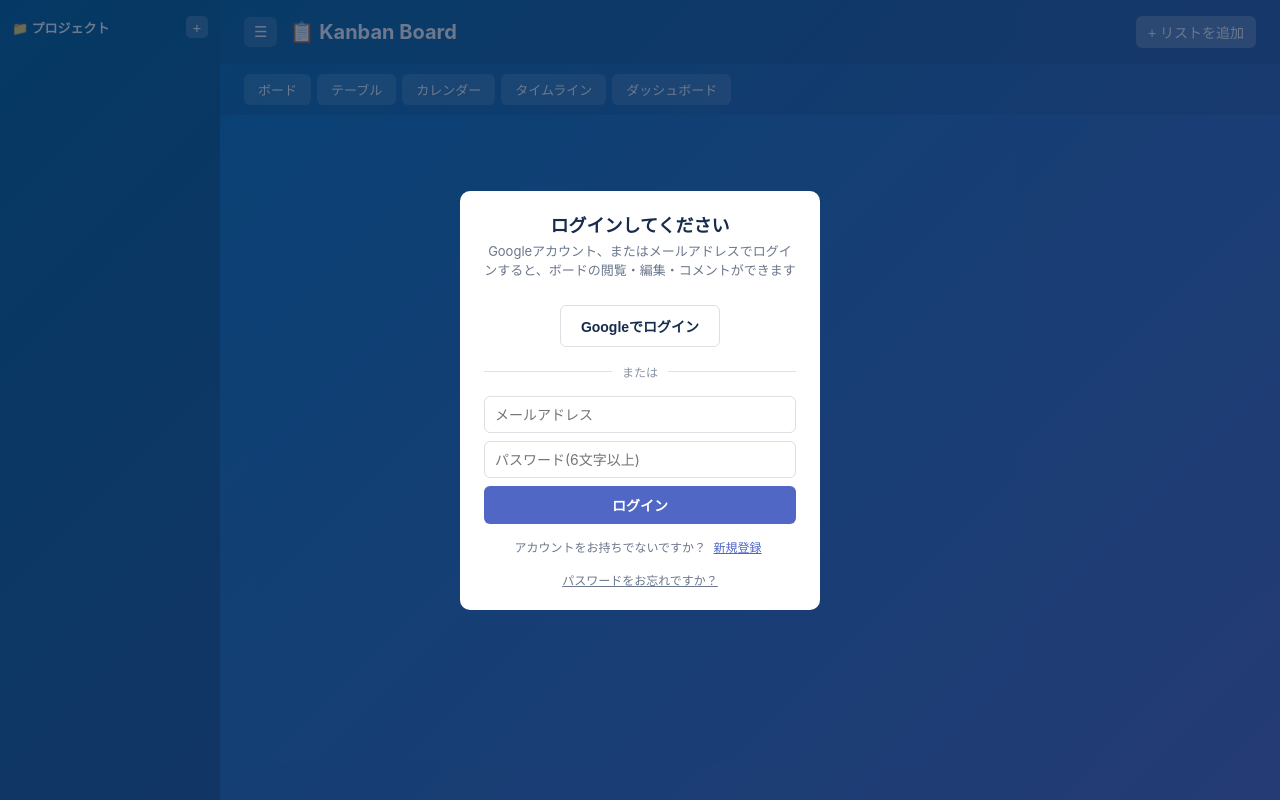
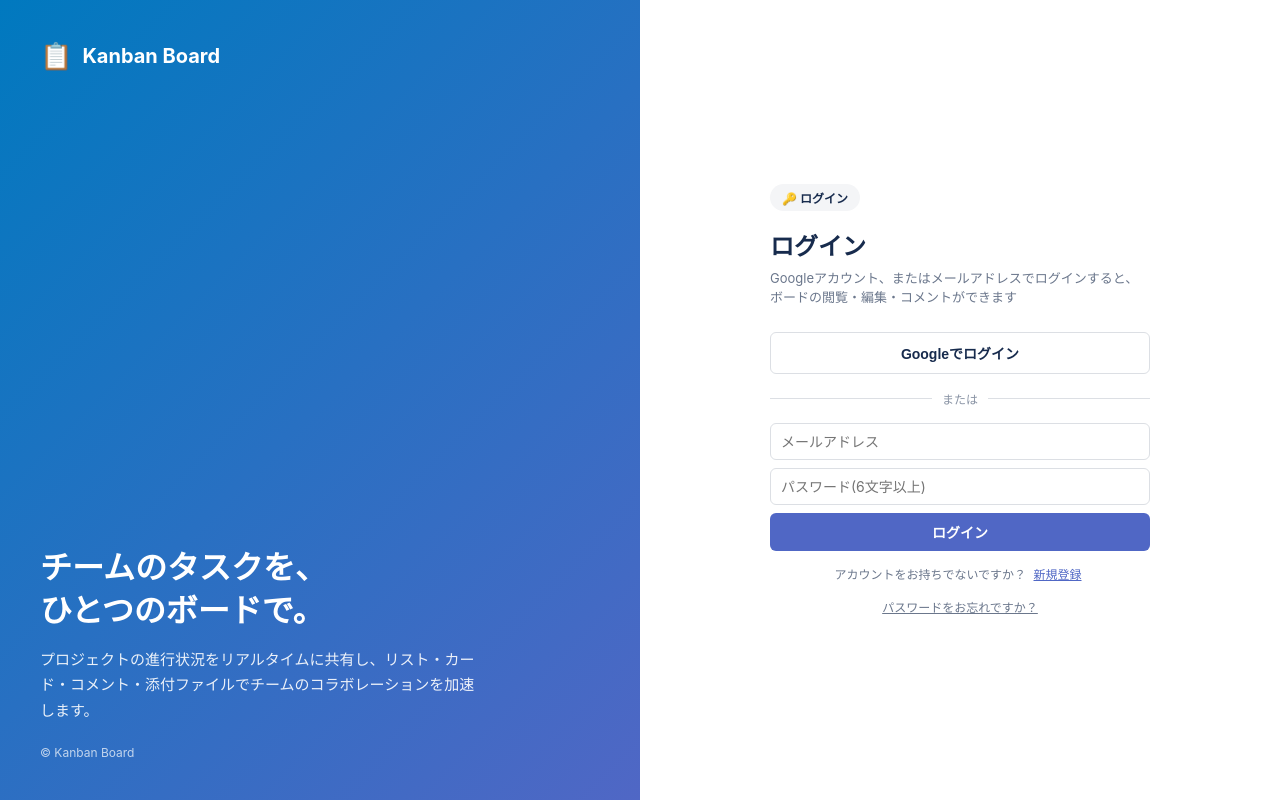
Before and after one commit to kazunorikobe2-ship-it/todo-app, a plain HTML site: page index.html in a window 1280 px wide. Drawn offline with Linux system fonts and the light colour scheme; no server answers.

Commit message:
Redesign login screen as a full-page 2-column layout (visual + form) in plain HTML/CSS

```diff
--- a/index.html
+++ b/index.html
@@ -53,10 +53,29 @@
   </div>
 
   <!-- ログインモーダル（未ログインだとボードは操作不可） -->
-  <div id="auth-modal" class="modal-overlay">
-    <div class="modal-content small auth-content">
-      <h2>ログインしてください</h2>
+  <div id="auth-modal" class="auth-page">
+    <div class="auth-visual">
+      <div class="auth-visual-overlay">
+        <div class="auth-brand">
+          <span class="auth-brand-icon">📋</span>
+          <span class="auth-brand-name">Kanban Board</span>
+        </div>
+        <div class="auth-visual-bottom">
+          <h1>チームのタスクを、<br />ひとつのボードで。</h1>
+          <p>
+            プロジェクトの進行状況をリアルタイムに共有し、リスト・カード・コメント・添付ファイルでチームのコラボレーションを加速します。
+          </p>
+          <div class="auth-visual-footer">© Kanban Board</div>
+        </div>
+      </div>
+    </div>
+
+    <div class="auth-form-side">
+      <div class="auth-form-inner">
+        <div class="auth-badge">🔑 ログイン</div>
+        <h2>ログイン</h2>
         <p class="modal-sub">Googleアカウント、またはメールアドレスでログインすると、ボードの閲覧・編集・コメントができます</p>
+
         <button id="google-login-btn" class="google-btn">Googleでログイン</button>
 
         <div class="auth-divider"><span>または</span></div>
@@ -71,6 +90,7 @@
             <button id="email-auth-toggle-btn" class="link-btn">新規登録</button>
           </p>
           <button id="email-auth-forgot-btn" class="link-btn small">パスワードをお忘れですか？</button>
+        </div>
       </div>
     </div>
   </div>
--- a/style.css
+++ b/style.css
@@ -673,11 +673,125 @@ body {
   padding: 24px 0;
 }
 
-.auth-content {
+/* ---------- login page (2-column, plain HTML/CSS) ---------- */
+
+.auth-page {
+  position: fixed;
+  inset: 0;
+  z-index: 1000;
+  display: flex;
+  background: #fff;
+}
+
+.auth-visual {
+  flex: 1 1 50%;
+  position: relative;
+  background: linear-gradient(135deg, #0079bf 0%, #5067c5 100%);
+  overflow: hidden;
+}
+
+.auth-visual-overlay {
+  height: 100%;
+  padding: 40px;
+  display: flex;
+  flex-direction: column;
+  justify-content: space-between;
+  color: #fff;
+  box-sizing: border-box;
+}
+
+.auth-brand {
+  display: flex;
+  align-items: center;
+  gap: 10px;
+  font-size: 20px;
+  font-weight: 700;
+}
+
+.auth-brand-icon {
+  font-size: 26px;
+}
+
+.auth-visual-bottom h1 {
+  font-size: 32px;
+  line-height: 1.35;
+  margin: 0 0 14px;
+}
+
+.auth-visual-bottom p {
+  font-size: 15px;
+  line-height: 1.7;
+  opacity: 0.9;
+  max-width: 440px;
+  margin: 0 0 22px;
+}
+
+.auth-visual-footer {
+  font-size: 12px;
+  opacity: 0.7;
+}
+
+.auth-form-side {
+  flex: 1 1 50%;
+  display: flex;
+  align-items: center;
+  justify-content: center;
+  padding: 40px;
+  overflow-y: auto;
+  box-sizing: border-box;
+}
+
+.auth-form-inner {
+  width: 100%;
+  max-width: 380px;
+}
+
+.auth-form-inner h2 {
+  margin: 0 0 6px;
+  font-size: 24px;
+}
+
+.auth-badge {
+  display: inline-flex;
+  align-items: center;
+  gap: 6px;
+  background: #f4f5f7;
+  color: #172b4d;
+  font-size: 12px;
+  font-weight: 600;
+  padding: 5px 12px;
+  border-radius: 20px;
+  margin-bottom: 16px;
+}
+
+@media (max-width: 860px) {
+  .auth-page {
+    flex-direction: column;
+    overflow-y: auto;
+  }
+
+  .auth-visual {
+    flex: 0 0 200px;
+  }
+
+  .auth-visual-bottom h1 {
+    font-size: 22px;
+  }
+
+  .auth-visual-bottom p {
+    display: none;
+  }
+
+  .auth-form-side {
+    flex: 1;
+    padding: 28px 24px;
+  }
+}
+
+.google-btn {
+  width: 100%;
+  box-sizing: border-box;
   text-align: center;
-}
-
-.google-btn {
   margin-top: 14px;
   background: #fff;
   border: 1px solid #dcdfe4;
```
Lines whose indentation alone changed are shown as unchanged.
